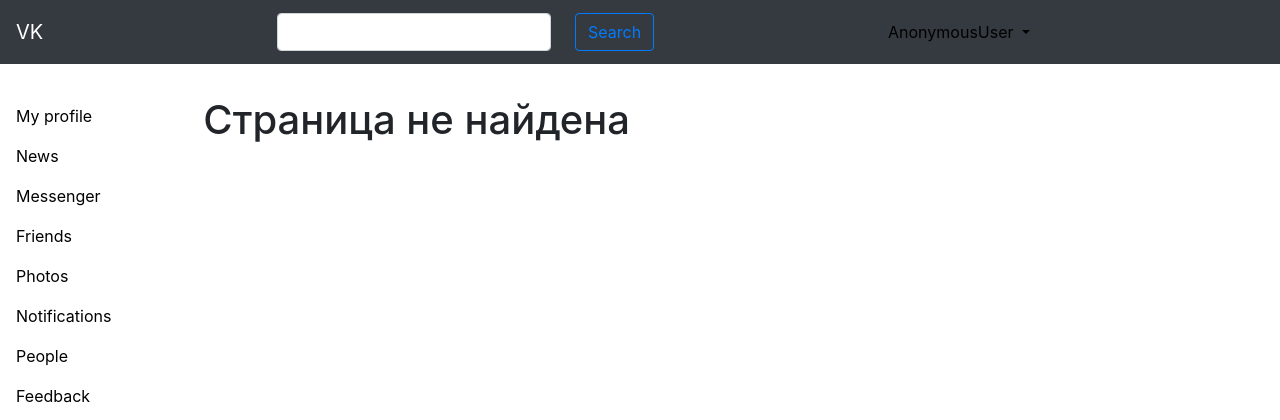
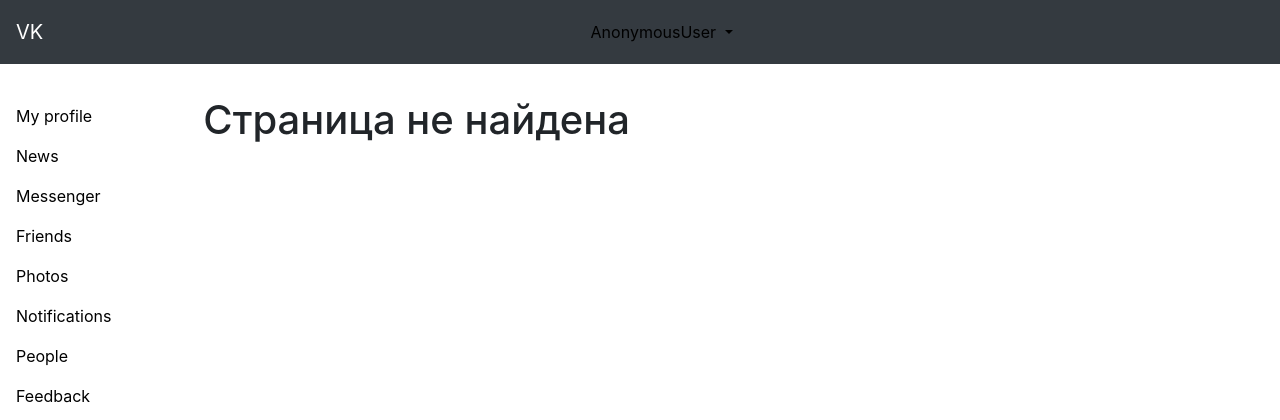
Before and after one commit to mickaaDev/VK, a Django app: template core/templates/404_page.html in a window 1280 px wide. Shown: the top 420 px of the page. Run offline with Django 3.2, Linux system fonts and the light colour scheme; the template is opened without the code that fills it, so the values that code supplies are empty; some libraries are stand-ins or nearby versions.

Commit message:
added some changes

```diff
--- a/comments/models.py
+++ b/comments/models.py
@@ -12,6 +12,7 @@ class Comment(models.Model):
         related_name="comment",
         verbose_name="Публикация"
     )
+
     user = models.ForeignKey(
         to=User,
         on_delete=models.CASCADE,
--- a/core/templates/base.html
+++ b/core/templates/base.html
@@ -34,12 +34,7 @@
 <body data-spy="scroll" data-target="#myScrollspy" data-offset="1">
   <nav class="navbar  bg-dark navbar-dark fixed-top">
     <a class="navbar-brand" href="{% url 'publications' %}">VK</a>
-    <div class="nav-item">
-      <form  class="form-inline">
-        <input class="form-control mr-sm-4" type="search"  aria-label="Search">
-        <button  class="btn btn-outline-primary my-2 my-sm-0" type="submit">Search</button>
-      </form>
-    </div>
+
 
     <div class="nav-item dropdown">
       <a class="nav-link dropdown-toggle" href="#" id="navbardrop" data-toggle="dropdown">
--- a/core/views.py
+++ b/core/views.py
@@ -155,7 +155,6 @@ def new_password(request):
     context = {'form': form}
     return render(request, "core/new_password.html", context)
 
-
 def get_friendship_context_object_name():
     return getattr(settings, "FRIENDSHIP_CONTEXT_OBJECT_NAME", "user")
 
--- a/publications/views.py
+++ b/publications/views.py
@@ -10,7 +10,7 @@ from comments.views import *
 from .models import *
 from .forms import *
 
-# from django.shortcuts import get_object_or_404
+
 
 def publications(request):
     context = {}
```
Also changed, not shown: publications/migrations/0001_initial.py (deleted), publications/migrations/__init__.py (deleted).
